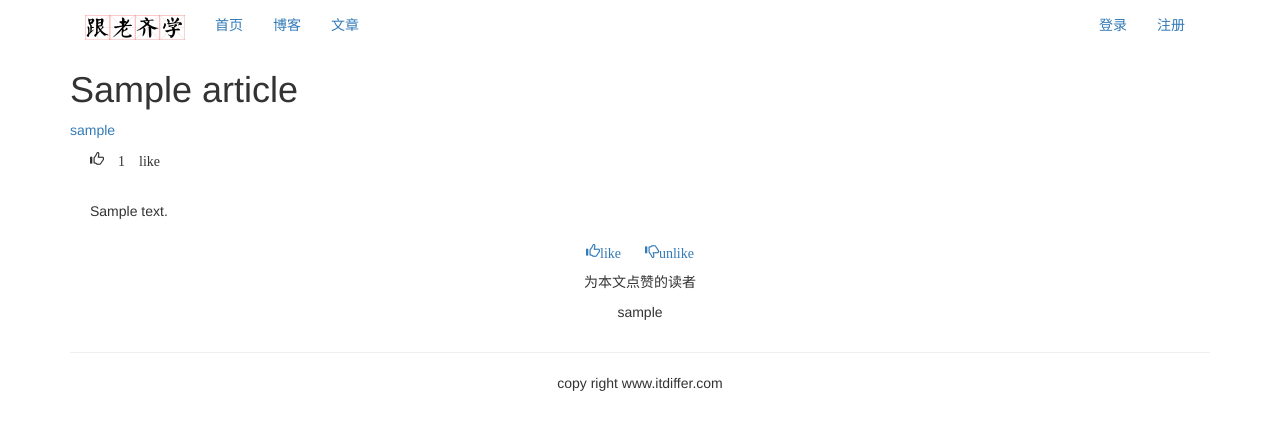
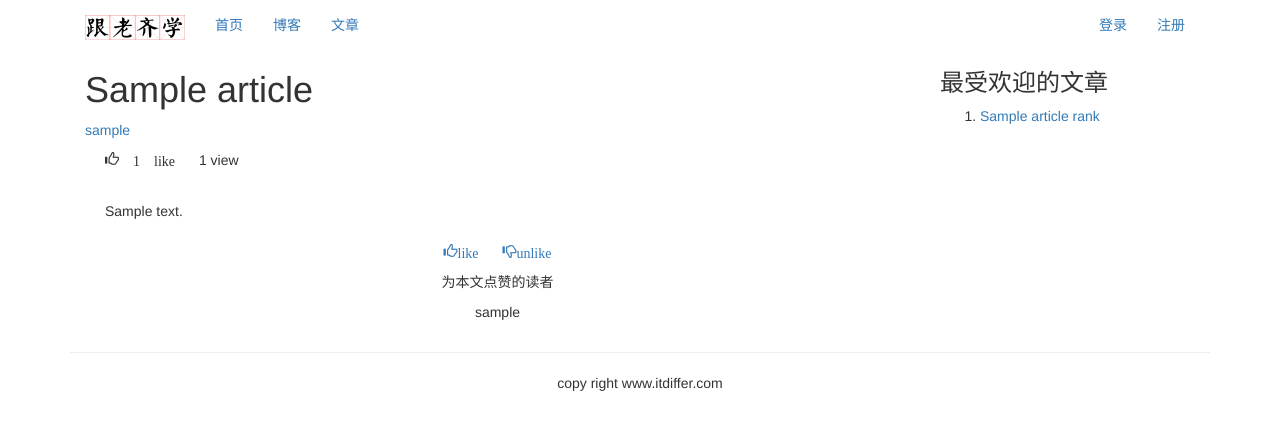
Before and after one commit to duyedoudou/django_first, a Django app: template templates/article/list/article_content.html in a window 1280 px wide. Shown: the top 430 px of the page. Run offline with Django 3.2, Linux system fonts and the light colour scheme; the template is opened without the code that fills it: most values are stand-ins (such as "Sample title", 1, 10 or a date in 2020); some libraries are stand-ins or nearby versions.

Commit message:
read_counter and hot article
新增显示阅读次数和显示最热文章

```diff
--- a/boke/settings.py
+++ b/boke/settings.py
@@ -135,3 +135,8 @@ EMAIL_HOST_PASSWORD = 'dy950816'         # 此处是用的是授权码
 EMAIL_POST = 25
 EMAIL_USE_TLS = True
 DEFAULT_FROM_EMAIL = '18451391106@163.com'
+
+
+REDIS_HOST = 'localhost'
+REDIS_PORT = 6379
+REDIS_DB = 0
--- a/templates/article/list/article_content.html
+++ b/templates/article/list/article_content.html
@@ -8,12 +8,16 @@
 
 {% with total_likes=article.users_like.count  user_like=article.users_like.all %}
     <div class="container">
+    <div class="col-md-9">
         <header>
         <h1>{{ article.title }}</h1>
         <P>
             <a href="{% url 'article:author_articles' article.author.username %}"><p>{{ article.author.username }}</p></a>
             <span style="margin-left: 20px" class="glyphicon glyphicon-thumbs-up">
                 {{ total_likes }} like{{ total_likes | pluralize }}
+            </span>
+            <span style="margin-left: 20px">
+                {{ total_views }} view{{ total_views | pluralize }}
             </span>
 
         </P>
@@ -26,7 +30,7 @@
         </textarea>
         </div>
 
-        <div>
+            <div>
             <p class="text-center">
                 <a onclick="like_article({{ article.id }},'like')" href="#">
                     <span class="glyphicon glyphicon-thumbs-up">like</span>
@@ -46,6 +50,18 @@
             {% endfor %}
         </div>
 
+    </div>
+
+    <div class="col-md-3">
+        <p class="text-center"><h3>最受欢迎的文章</h3></p>
+        <ol>
+            {% for article_rank in most_viewed %}
+            <li>
+                <a href="{{ article_rank.get_url_path }}">{{ article_rank.title }}</a>
+            </li>
+            {% endfor %}
+        </ol>
+    </div>
 
     </div>
 
```
Also changed, not shown: article/list_views.py (+13 -1 lines).
